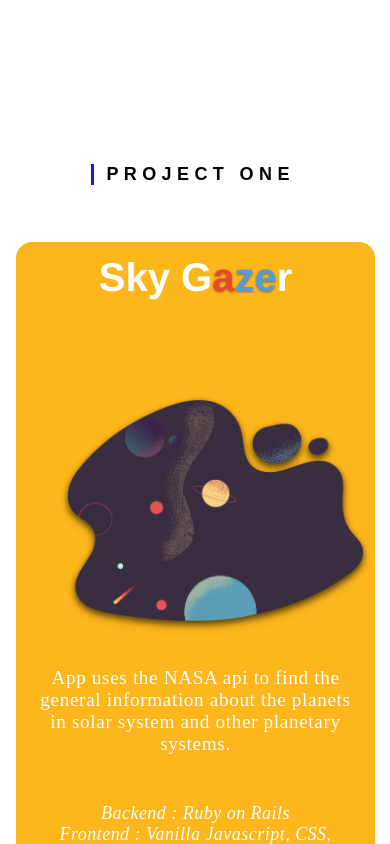
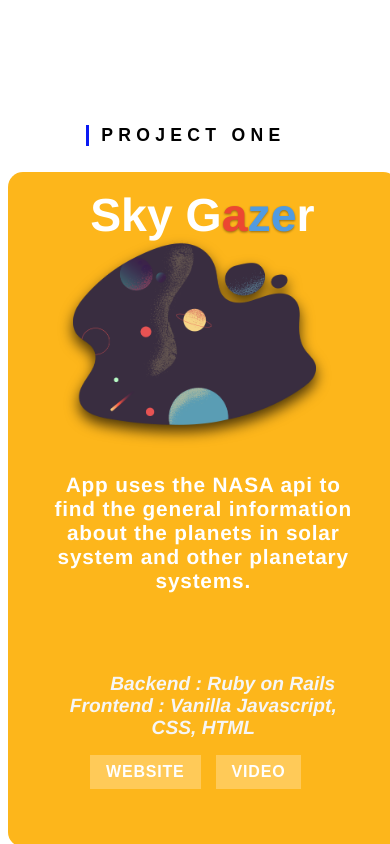
Before and after one commit to sanjeevyg/Portfolio, a React (Create React App) app: page / in a window 390 px wide. Shown: the part 780-1624 px from the top of the page. Built offline with nearby package versions, Linux system fonts and the light colour scheme.

Commit message:
css revamped

```diff
--- a/src/Pages/Project/Project.js
+++ b/src/Pages/Project/Project.js
@@ -84,7 +84,7 @@ export default function Project() {
     const options =  {
         root: null,
         rootMargin: '0px',
-        threshold: .25
+        threshold: .40
     }
 
     let isProjectOneVisible = useElementOnScreen(projectOneRef, options)
@@ -135,7 +135,6 @@ export default function Project() {
     return (
         <div className="projectContainer" id="projectC">
           <section className="sectionContainer one" ref={projectOneRef}>
-            <div className="projectTitle projectTitleOne">PROJECT ONE</div>
               <div className={ projectOneVideoStatus ? "videoOneActive" : "skyGazerVideo"} >
                   <iframe width="560" height="315" title="videoOne" content="width=device-width" src={skyGazer} allow="autoplay" allowFullScreen  ></iframe>
               <div className="closeBtn"> <AiFillCloseSquare size={79} onClick={closeVideoOne}/> </div>
@@ -147,8 +146,12 @@ export default function Project() {
               onMouseLeave={handleMouseLeavePone}
               onMouseEnter={handleMouseEnterPone}
             >
+              <div className="projectTitle projectTitleOne">PROJECT ONE</div>
               <div class="card cOne" >
-                <div className="info infoOne">
+                    <div className="skyGazer" ref={imageOne} >
+                        <img src={astonomyImg} alt="skyGazer"/>
+                    </div>
+                    <div className="appInfo">
                         <h1 className="title titleSkyGazer" ref={titleOne}>Sky G<span>a</span><span id="e">ze</span>r</h1>
                         <h3>
                           App uses the NASA api to find the general information about the planets in solar system and other planetary systems.
@@ -162,16 +165,12 @@ export default function Project() {
                             <button onClick={toggleProjectOne}>VIDEO</button>
                         </div>
                     </div>
-                <div className="skyGazer" ref={imageOne} >
-                    <img src={astonomyImg} alt="skyGazer"/>
-                </div>
               </div>
            </div>
           </section>
 
 
           <section className="sectionContainer two" ref={projectTwoRef}>
-            <div className="projectTitle projectTitleTwo">PROJECT TWO</div>
             <div className={ projectTwoVideoStatus ? "videoTwoActive" : "dogScannerVideo"} >
                   <iframe width="560" height="315" title="videoTwo" src={dogScanner} allow="autoplay" allowFullScreen  ></iframe>
               <div className="closeBtn"> <AiFillCloseSquare size={79} onClick={closeVideoTwo}/> </div>
@@ -182,8 +181,12 @@ export default function Project() {
               onMouseLeave={handleMouseLeavePtwo}
               onMouseEnter={handleMouseEnterPtwo}
             >
+              <div className="projectTitle projectTitleTwo">PROJECT TWO</div>
               <div class="card cTwo" >
-                <div className="info infoTwo">
+                    <div className="dogScanner" ref={imageTwo} >
+                      <img src={dogImg} alt="dogScanner"/>
+                    </div>
+                    <div className="appInfo">
                       <h1 className="title titleDog" ref={titleTwo}>D<IoPawSharp id="paw" size={31} />g  Scanner</h1>
                       <h3>
                         App uses the tensorflow to identify the breed of dog based on uploaded photo or captured photo of different types of dog.
@@ -197,16 +200,12 @@ export default function Project() {
                           <button onClick={toggleProjectTwo}>VIDEO</button>
                       </div>
                     </div>
-                <div className="dogScanner" ref={imageTwo} >
-                  <img src={dogImg} alt="dogScanner"/>
-                </div>
                 <div id="circle"></div>
               </div>
            </div>
           </section>
 
           <section className="sectionContainer three" ref={projectThreeRef}>
-            <div className="projectTitle projectTitleThree">PROJECT THREE</div>
             <div className={ projectThreeVideoStatus ? "videoThreeActive" : "watchualVideo"} >
                   <iframe width="560" height="315" title="videoThree" src={watchual} allow="autoplay" allowFullScreen  ></iframe>
               <div className="closeBtn"> <AiFillCloseSquare size={79} onClick={closeVideoThree}/> </div>
@@ -217,11 +216,15 @@ export default function Project() {
               onMouseLeave={handleMouseLeavePthree}
               onMouseEnter={handleMouseEnterPthree}
             >
+              <div className="projectTitle projectTitleThree">PROJECT THREE</div>
               <div class="card cThree" >
-                <div className="info infoThree">
+                <div className="watchual" ref={imageThree} >
+                  <img src={phoneImg} alt="watchual"/>
+                </div>
+                <div className="appInfo">
                     <h1 className="title titleWatchual" ref={titleThree}>Watchual</h1>
                     <div id="watchDiv"><MdOutlineWatchLater id="watch" size={60}/></div>
-                    <h3>
+                    <h3 id="projectThreeInfo">
                       Shopping app for watches made for ios mobile devices. The watches can be selected, added to the card and payment can be processed.
                     </h3>
                     <div className="techInfo techInfoThree">
@@ -233,9 +236,6 @@ export default function Project() {
                         <button onClick={toggleProjectThree} >VIDEO</button>
                     </div>
                 </div>
-                <div className="watchual" ref={imageThree} >
-                  <img src={phoneImg} alt="watchual"/>
-                </div>
                 <div id="smallCircleOne"></div>
                 <div id="smallCircleTwo"></div>
               </div>
--- a/src/Pages/Project/index.css
+++ b/src/Pages/Project/index.css
@@ -8,53 +8,99 @@
 
 .sectionContainer {
     min-height: 100vh;
-    margin-left: 200px;
-    right: auto;
     width: 80vw;
     display: flex;
-    justify-content: center;
+    justify-content: flex-start;
     align-items: center;
     perspective: 3000px;
 }
 
-.three {
-    min-height: 100vh;
-    margin-left: 200px;
-    right: auto;
+.subsectionContainer {
+    position: absolute;
+    display: flex;
+    flex-direction: column;
+    align-items: flex-start;
+    justify-content: space-around;
+    height: 70vh;
     width: 80vw;
-    display: flex;
-    justify-content: center;
-    align-items: center;
-    perspective: 3000px;
-    margin-bottom: 20vh;
+    transform-style: preserve-3d;
+    padding-left: 12rem;
 }
 
-.subsectionContainer {
-    position: absolute;
-    left: 0;
-    display: flex;
-    align-items: center;
-    justify-content: center;
-    height: 70vh;
-    width: 70vw;
-    transform-style: preserve-3d;
+.projectTitle {
+    font-family: Avertastd,sans-serif;
+    font-weight: bold;
+    z-index: 9;
+    letter-spacing: .3em;
+    font-size: 1.1rem;
+    border-left: 3px solid rgb(10, 26, 243);
+    padding-left: 12px;
 }
 
 .card {
     position: relative;
-    min-height: 79%;
-    min-width: 81%;
+    height: 55vh;
+    width: 57vw;
     display: flex;
     justify-content: center;
     align-items: center;
+    flex-direction: row-reverse;
     transform-style: preserve-3d;
     border-radius: 15px;
+    color: rgb(255, 255, 255);
+    padding: 2.5rem;
+}
+
+.techInfo {
+    position: relative;
+    display: flex;
+    flex-direction: column;
+    align-items: flex-start;
+    padding-bottom: 1rem;
+    font-size: large;
+    margin-top: 5rem;
+    font-style: italic;
+    text-align: center;
+    color: rgb(246, 246, 246);
+    font-size: 1.2rem;
+}
+
+.appInfo h3 {
+    position: relative;
+    text-align: start;
+    color: rgb(255, 255, 255);
+    font-size: 1.3rem;
+    letter-spacing: .05rem;
+}
+
+#projectThreeInfo {
+    margin-right: 9rem;
+}
+
+.title {
+    margin-bottom: 5vh;
+    font-size: 2.9rem;
+}
+
+.titleSkyGazer span {
+    color: rgb(236, 71, 49);
+    filter: drop-shadow(0px 1px 1px rgba(0, 0, 0, 0.4));
+}
+
+#e {
+    color: rgb(81, 155, 224);
+}
+
+.skyGazer img {
+    filter: drop-shadow(0px 7px 7px rgba(0, 0, 0, 0.7));
+    max-width: 27em;
+    margin-right: 50px;
+    z-index: 2;
 }
 
 .cOne {
     background:rgb(253, 182, 27)
 }
-
 
 .cTwo {
     background: rgb(40, 149, 156)
@@ -62,21 +108,6 @@
 
 .cThree {
     background: rgb(243, 100, 75);
-}
-
-.skyGazer {
-    min-height: 35vh;
-    display: flex;
-    align-items: center;
-    justify-content: space-between;
-    filter: drop-shadow(0px 3px 3px rgba(0, 0, 0, 0.4));
-}
-
-.skyGazer img {
-    filter: drop-shadow(0px 3px 3px rgba(0, 0, 0, 0.4));
-    max-width: 27em;
-    margin-right: 50px;
-    z-index: 2;
 }
 
 .dogScanner img {
@@ -88,10 +119,9 @@
 }
 
 .watchual img {
-    position: absolute;
     filter: drop-shadow(0px 3px 3px rgba(0, 0, 0, 0.4));
     width: 13vw;
-    transform: rotate(-25deg) translateY(-12rem) translateX(12rem);
+    transform: rotate(-25deg) translateY(-6rem) translateX(-5rem);
     z-index: 5;
     filter: drop-shadow(-25px 15px 4px rgba(0, 0, 0, 0.1));
 }
@@ -102,9 +132,9 @@
 }
 
 #watch {
-    position: absolute;
-    left: 9.3rem;
-    top: 1.2rem;
+    position: relative;
+    left: 11.7rem;
+    bottom: 7rem;
     z-index: 1;
     color: rgb(238, 224, 95);
     filter: drop-shadow(-7px 7px 1px rgba(0, 0, 0, 0.15));
@@ -120,17 +150,6 @@
     border-top-left-radius: 300px;
     border-bottom-left-radius: 300px;
     filter: drop-shadow(0px 2px 1px rgba(0, 0, 0, 0.1));
-}
-
-.info {
-    display: flex;
-    flex-direction: column;
-    align-items: flex-start;
-    justify-content: space-around;
-    height: 50vh;
-    width: 25vw;
-    color: rgb(255, 255, 255);
-    margin-left: 50px;
 }
 
 #smallCircleOne {
@@ -156,36 +175,11 @@
     z-index: -1;
     border-top-left-radius: 300px;
     border-top-right-radius: 300px;
-
-}
-
-.info h1 {
-    font-size: 2.5rem;
-    margin-top: 25px;
-}
-
-.info h1 span {
-    color: rgb(236, 71, 49);
-    filter: drop-shadow(0px 1px 1px rgba(0, 0, 0, 0.4));
-}
-
-#e {
-    color: rgb(81, 155, 224);
-}
-
-.info h3 {
-    font-size: 1.2rem;
-    padding: 2rem 0rem;
-    font-weight: 500;
-    overflow-wrap: wrap;
-    color: rgba(255, 255, 255);
-    letter-spacing: .04rem;
-    font-family: "Helvetica Neue", "HelveticaNeue-Light", "Helvetica Neue Light",  Helvetica, Arial, "Lucida Grande", sans-serif;
 }
 
 #websiteBtnOne button, #websiteBtnTwo button, #websiteBtnThree button {
     padding: .5rem 1rem;
-    margin-bottom: 50px;
+    margin-bottom: 45px;
     border: none;
     font-size: 1rem;
     font-weight: bold;
@@ -207,7 +201,7 @@
     background-color: rgb(253, 136, 115);
 }
 
-#websiteBtnOne button:hover, #websiteBtnTwo button:hover, #websiteBtnThree button:hover{
+#websiteBtnOne button:hover, #websiteBtnTwo button:hover, #websiteBtnThree button:hover {
     transform: scale(1.1);
     transition: .7s ease-in-out;
     cursor: pointer;
@@ -217,55 +211,6 @@
     color: blue;
     font-size: 1.3rem;
 }
-
-:root {
-    --text-color: rgb(226, 166, 0);
-}
-
-.projectTitle {
-    font-family: Avertastd,sans-serif;
-    font-weight: bold;
-    position: fixed;
-    top: 100px;
-    left: 6.7vw;
-    z-index: 9;
-    letter-spacing: .3em;
-    font-size: 1.1rem;
-    border-left: 3px solid rgb(10, 26, 243);
-    padding-left: 12px;
-}
-
-.techInfo, .techInfo, #techInfo {
-    display: flex;
-    flex-direction: column;
-    font-weight:  350;
-    font-size: 1.2em;
-}
-
-.infoThree {
-    position: absolute;
-    left: 0;
-    display: flex;
-    flex-direction: column;
-    font-weight:  350;
-}
-
-.frontend, .backend {
-    font-weight:  500;
-    color: rgba(255, 255, 255);
-    letter-spacing: .03rem;
-}
-
-.backend span {
-    color: rgba(255, 255, 255);
-    font-weight:  500;
-}
-
-.frontend span {
-    color: rgba(255, 255, 255);
-    font-weight:  500;
-}
-
 
 .skyGazerVideo, .dogScannerVideo, .watchualVideo {
     position: absolute;
@@ -285,17 +230,18 @@
     border: none;
 }
 
-.videoThreeActive iframe {
+/* .videoThreeActive iframe {
     position: relative;
     min-width: 61.5vw;
     height: 62vh;
     outline: none;
     border: none;
-}
+} */
 
 .videoOneActive, .videoTwoActive, .videoThreeActive {
     position: fixed;
-    left: 6rem;
+    left: 11rem;
+    bottom: 17vh;
     background: rgba(12, 11, 11, 0.9);
     display: flex;
     justify-content: center;
@@ -304,7 +250,6 @@
     opacity: 1;
     z-index: 6;
 }
-
 
 .videoOneActive  .closeBtn, .videoTwoActive  .closeBtn, .videoThreeActive  .closeBtn  {
     position: absolute;
@@ -327,30 +272,150 @@
 
 @media screen and (min-width: 320px) and (max-width: 640px) {
 
-    .projectContainer {
+     .projectContainer {
         display: flex;
         justify-content: center;
         align-items: center;
-        margin: 0;
-        padding: 0;
+        margin: auto;
+        padding: auto;
         max-width: 100%;
         overflow: hidden;
+        background: white;
+    }
+
+    .sectionContainer {
+        max-height: 100vh;
+        min-width: 100vw;
+        display: flex;
+        justify-content: center;
+        align-items: center;
+        margin: auto;
+        padding: auto;
+    }
+
+    .subsectionContainer {
         position: relative;
+        display: flex;
+        flex-direction: column;
+        align-items: center;
+        justify-content: center;
+        height: 100vh;
+        width: 100vw;
+        padding-right: 45vw;
     }
 
     .card {
-        max-height: 95vh;;
-        min-width: 92vw;
+        position: relative;
         display: flex;
         font-size: small;
-        flex-direction: column-reverse;
+        flex-direction: column;
+        justify-content: center !important;
+        align-items: center !important;
+        min-width: 100vw;
+        min-height: 80vh;
+        font-size: xx-small;
+        overflow: hidden;
+        text-align: center;
+        padding-top: 1rem;
+    }
+
+    .backend{
+        text-align: center;
+        margin-left: 20%;
+    }
+
+    .appInfo h3 {
+        text-align: center;
+    }
+
+    .title {
+        position: absolute;
+        left: 21vw;
+        top: 1rem;
+    }
+
+    .skyGazer {
+        margin-top: 5rem;
+        margin-bottom: 3rem;
+        margin-left: 2rem;
+        display: flex;
         justify-content: center;
         align-items: center;
-        margin-right: 10rem;
-        border-radius: 0px;
-        padding-bottom: 2rem;
-        border-radius: 1rem;
     }
+
+    .dogScanner {
+        margin-top: 5rem;
+        margin-bottom: 3rem;
+        margin-left: 2rem;
+        display: flex;
+        justify-content: center;
+        align-items: center;
+    }
+
+    .projectTitle {
+        width: 60vw;
+        margin-bottom: 3vh;
+    }
+
+    #projectThreeInfo {
+        padding-left: auto;
+    }
+
+    .watchual img {
+        position: absolute;
+        margin-top: 9vh;
+        transform: none;
+        width: 40vw;
+        margin-left: 5vw;
+        z-index: 0;
+    }
+
+    #circle {
+        min-height: 45%;
+        min-width: 40%;
+    }
+
+    #smallCircleOne {
+        min-width: 25%;
+        min-height: 25%;
+        border-top-right-radius: 150px;
+        border-bottom-right-radius: 150px;
+    }
+
+    #smallCircleTwo {
+        min-width: 25%;
+        min-height: 7%;
+        border-top-right-radius: 60px;
+        border-top-left-radius: 60px;
+    }
+
+    .skyGazerVideo iframe, .videoOneActive iframe, .dogScanner iframe, .videoTwoActive iframe,  .videoThreeActive iframe {
+        position: absolute;
+        max-width: 100vw;
+        min-height: 85vh;
+        margin-left: 5rem;
+        margin-bottom: 35rem;
+    }
+
+    .videoOneActive  .closeBtn, .videoTwoActive  .closeBtn, .videoThreeActive  .closeBtn  {
+        position: fixed;
+        z-index: 15;
+        top: 0rem;
+        color: rgb(112, 23, 23);
+
+    }
+
+    .skyGazerVideo, .dogScannerVideo, .watchualVideo {
+        position: absolute;
+        z-index: -1;
+        display: flex;
+        justify-content: center;
+        align-items: center;
+        visibility: hidden;
+        opacity: 0;
+    }
+
+    /*
 
     .cThree {
         height: 95vh;;
@@ -370,46 +435,19 @@
         padding-top: 12vh;
     }
 
-   .titleSkyGazer, .titleDog  {
-        position: absolute;
+   .titleSkyGazer, .titleDog, .titleWatchual {
+        position: relative;
         width: fit-content;
         font-size: 2.5rem;
-        margin-bottom: 70rem;
+        margin-bottom: 67rem;
     }
 
-    .titleWatchual {
-        position: absolute;
-        width: fit-content;
-        font-size: 2.5rem;
-        margin-bottom: 45rem;
-    }
 
     #watchDiv {
         position: absolute;
         background: chartreuse;
         margin-bottom: 50rem;
         margin-right: 10rem;
-    }
-
-    .infoOne, .infoTwo, .infoThree  {
-        display: flex;
-        align-items: center;
-        justify-content: center;
-        margin: auto;
-        padding: 1rem;
-        width: 100%;
-    }
-
-    .infoOne h3, .infoTwo h3, .infoThree h3 {
-        text-align: center;
-        margin-top: -1rem;
-        font-family: 'Times New Roman', Times, serif;
-    }
-
-    .infoThree h3 {
-        text-align: center;
-        margin-top: 39vh;
-        font-family: 'Times New Roman', Times, serif;
     }
 
     .dogScanner img {
@@ -430,7 +468,7 @@
 
     .watchual img{
         position: relative;
-        margin-bottom: 35vh;
+        margin-bottom: 30vh;
         min-width: 18vh;
         height: auto;
         margin-right: 1rem;
@@ -442,16 +480,20 @@
     }
 
     .techInfo {
+        position: relative;
         display: flex;
         align-items: center;
         padding-bottom: 1rem;
         font-size: large;
-        margin-bottom: 2rem;
-        margin-top: 1rem;
+        margin-bottom: 5rem;
+        margin-top: 5rem;
         font-style: italic;
         font-family: 'Times New Roman', Times, serif;
         text-align: center;
+        color: tomato;
+        z-index: 99;
     }
+
 
     .projectTitleOne, .projectTitleTwo, .projectTitleThree {
         position: relative;
@@ -495,13 +537,13 @@
         align-self: center;
     }
 
-    /* .videoThreeActive {
+    .videoThreeActive {
         position: fixed;
         max-width: 100vw;
         min-height: 105vh;
         margin-right: 10rem;
         align-self: center;
-    } */
+    }
 
     .videoOneActive  .closeBtn, .videoTwoActive  .closeBtn, .videoThreeActive  .closeBtn  {
         position: fixed;
@@ -511,7 +553,7 @@
     }
 
     #websiteBtnThree button{
-        /* padding: 1rem; */
-    }
+        padding: 1rem;
+    } */
 
 }
```
Also changed, not shown: src/Pages/Home/index.css (+0 -12 lines). Lines whose indentation alone changed are shown as unchanged.
